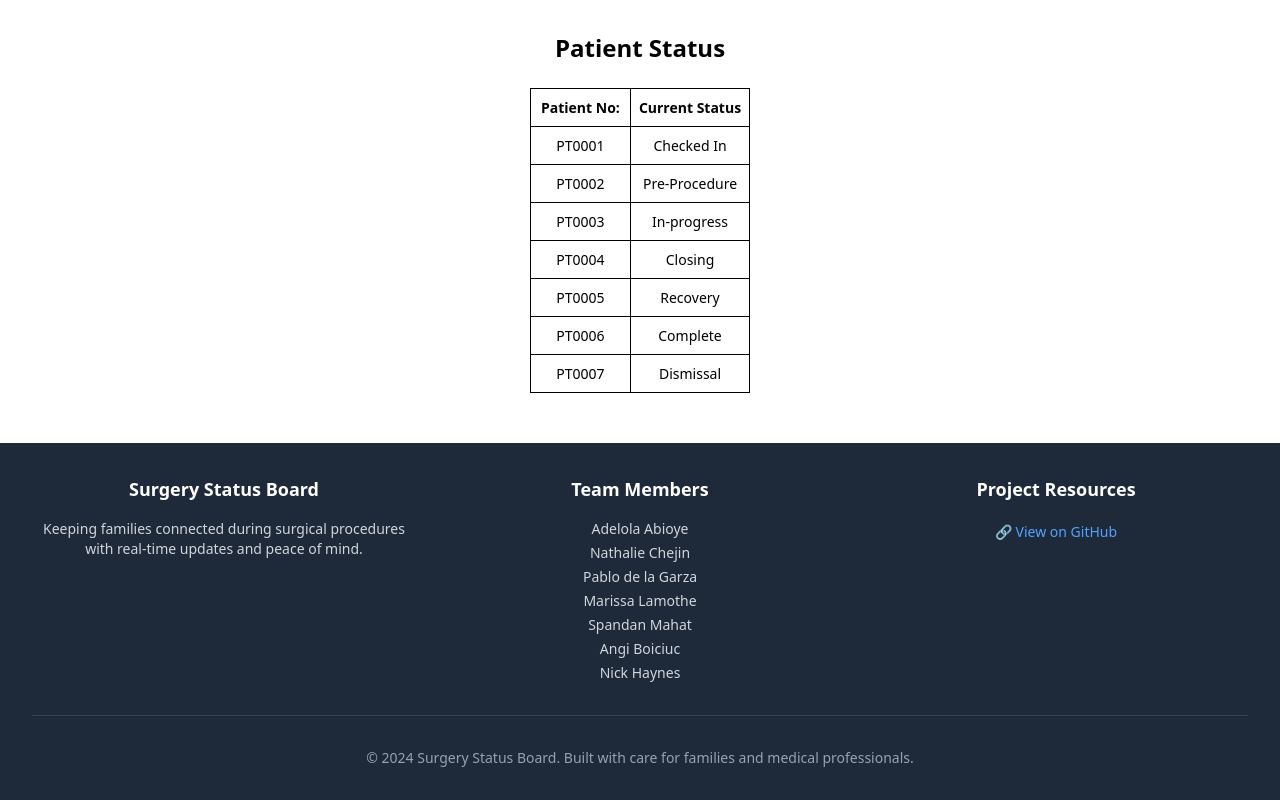
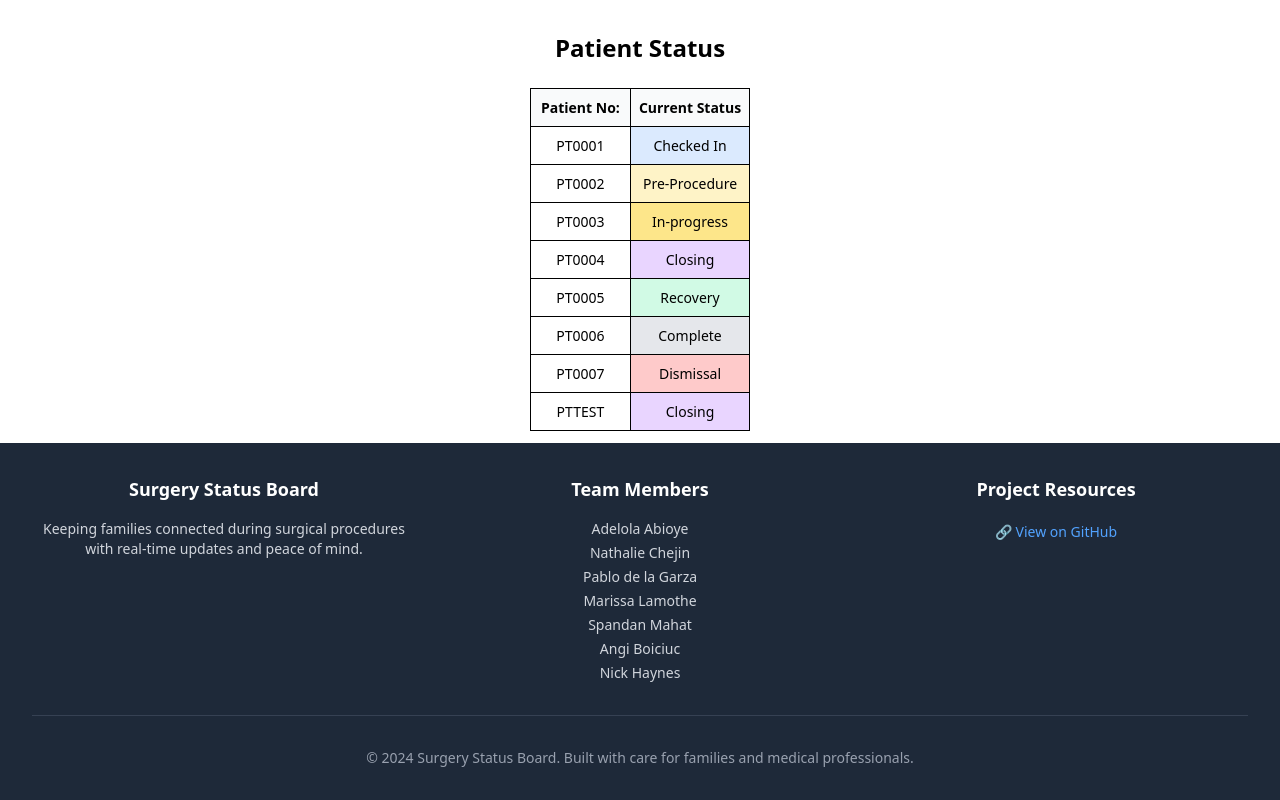
Before and after one commit to chingu-voyages/V56-tier3-team-36, a React (Vite) app in the folder client/: page /patientstatus in a window 1280 px wide. Built offline with nearby package versions, Linux system fonts and the light colour scheme.

Commit message:
Add background color associated with the status

```diff
--- a/client/src/components/SimpleTable.jsx
+++ b/client/src/components/SimpleTable.jsx
@@ -1,13 +1,38 @@
 import './Table.css';
 
 export default function SimpleTable({ columns, rows }) {
+  const getStatusColor = (status) => {
+    switch (status) {
+      case 'Checked In':
+        return '#DBEAFE'; // light blue
+      case 'Pre-Procedure':
+        return '#FEF3C7'; // light yellow
+      case 'In-progress':
+        return '#FDE68A'; // soft orange
+      case 'Closing':
+        return '#E9D5FF'; // purple-ish
+      case 'Recovery':
+        return '#D1FAE5'; // green-ish
+      case 'Complete':
+        return '#E5E7EB'; // gray
+      case 'Dismissal':
+        return '#FECACA'; // red-ish
+      default:
+        return 'transparent';
+    }
+  };
+
   return (
     <div className='table-container'>
       <table className='simple-table'>
         <thead>
           <tr>
             {columns.map((column) => (
-              <th key={column.id} style={{ minWidth: column.minWidth, textAlign: 'center' }}>
+              <th key={column.id} style={{
+                minWidth: column.minWidth,
+                textAlign: 'center',
+                backgroundColor: '#F9FAFB',
+              }}>
                 {column.label}
               </th>
             ))}
@@ -16,11 +41,26 @@ export default function SimpleTable({ columns, rows }) {
         <tbody>
           {rows.map((row, rowIndex) => (
             <tr key={row.id || rowIndex}>
-              {columns.map((column) => (
-                <td key={column.id} style={{ textAlign: 'center' }}>
-                  {row[column.id]}
-                </td>
-              ))}
+              {columns.map((column) => {
+                const value = row[column.id];
+                const isStatusColumn = column.id === 'currentStatus';
+                const backgroundColor = isStatusColumn
+                  ? getStatusColor(value)
+                  : 'transparent';
+
+                return (
+                  <td
+                    key={column.id}
+                    style={{
+                      textAlign: 'center',
+                      backgroundColor,
+                      padding: '8px',
+                    }}
+                  >
+                    {value}
+                  </td>
+                );
+              })}
             </tr>
           ))}
         </tbody>
--- a/client/src/pages/PatientStatus.jsx
+++ b/client/src/pages/PatientStatus.jsx
@@ -17,7 +17,8 @@ export default function PatientStatus(){
     { patientNo: 'PT0004', currentStatus: 'Closing' },
     { patientNo: 'PT0005', currentStatus: 'Recovery' },
     { patientNo: 'PT0006', currentStatus: 'Complete' },
-    { patientNo: 'PT0007', currentStatus: 'Dismissal' }
+    { patientNo: 'PT0007', currentStatus: 'Dismissal' },
+    { patientNo: 'PTTEST', currentStatus: 'Closing' }
   ];
 
   //Create the table
```
